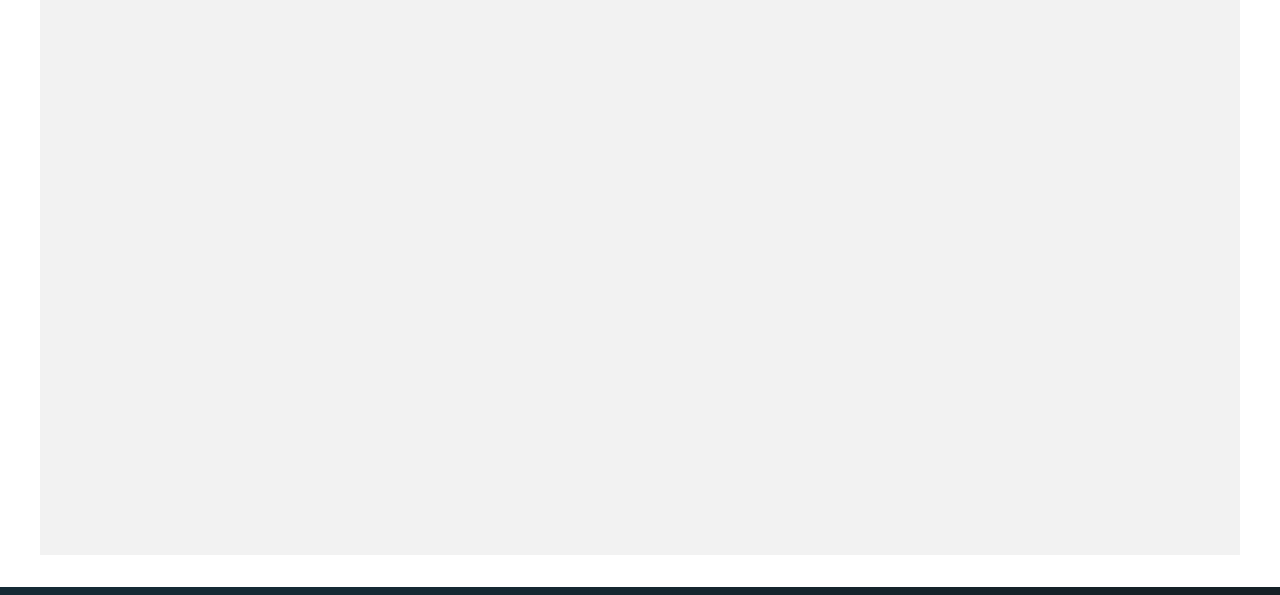
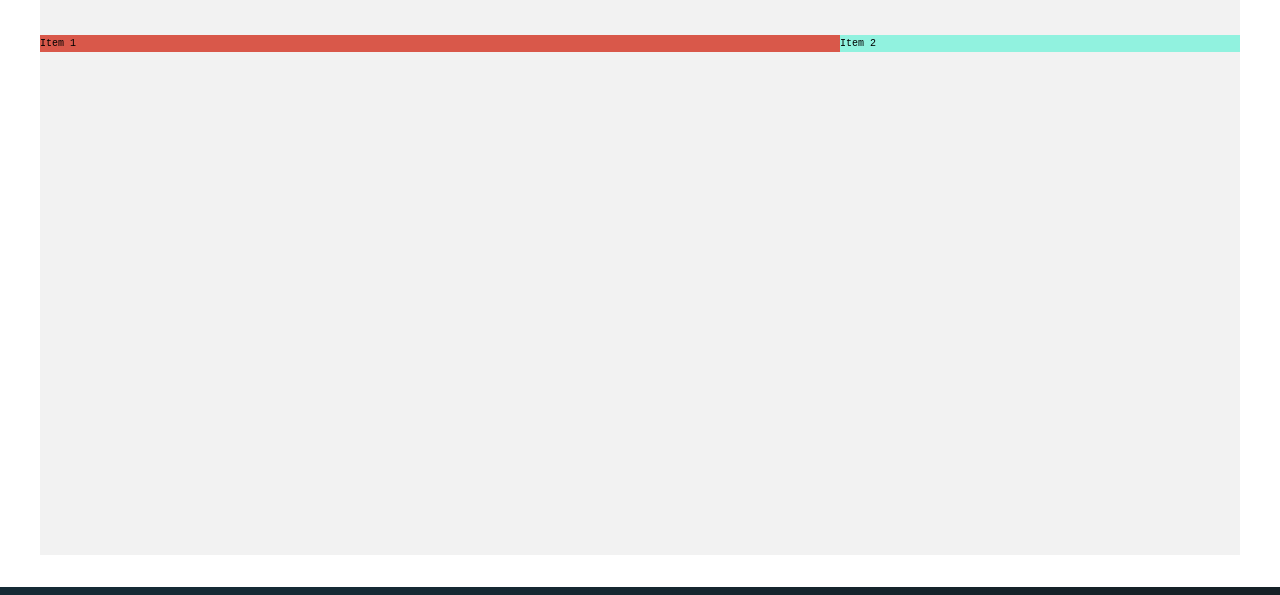
Before and after one commit to JuanBorracho/personal-portfolio-2022, a plain HTML site: page about.html in a window 1280 px wide. Shown: the part 209-804 px from the top of the page. Drawn offline with nearby package versions, Linux system fonts and the light colour scheme; a web font is replaced by a local one.

Commit message:
experimenting with flexbox layout for the about page

```diff
--- a/about.html
+++ b/about.html
@@ -37,7 +37,7 @@
       </nav>
     </header>
 
-    <section class="section">
+    <main class="section">
       <section class="section__background">
         <section class="section__container">
           <div class="section-title">
@@ -47,9 +47,20 @@
               class="section-title__img"
             />
           </div>
+          <main class="about">
+            <div class="about__row">
+              <div class="about__double-column">
+                <p class="about-item__title">Item 1</p>
+              </div>
+
+              <div class="about__column">
+                <p class="about-item__title">Item 2</p>
+              </div>
+            </div>
+          </main>
         </section>
       </section>
-    </section>
+    </main>
 
     <footer class="footer">
       <section class="footer__container">
--- a/sass/components/_portfolio.scss
+++ b/sass/components/_portfolio.scss
@@ -7,7 +7,7 @@
   margin-top: 6rem;
   display: grid;
   gap: 2rem;
-  grid-template-columns: repeat(auto-fill, minmax(20rem, 36rem));
+  grid-template-columns: repeat(auto-fit, minmax(20rem, 36rem));
   justify-content: center;
 }
 
--- a/sass/main.scss
+++ b/sass/main.scss
@@ -15,5 +15,4 @@
 @import 'layout/footer';
 
 @import 'pages/about';
-@import 'pages/contact';
 @import 'pages/home';
--- a/sass/pages/_about.scss
+++ b/sass/pages/_about.scss
@@ -0,0 +1,20 @@
+.about {
+  &__row {
+    display: flex;
+    flex-wrap: wrap;
+  }
+
+  &__double-column {
+    display: flex;
+    flex-direction: column;
+    flex: 2;
+    background-color: $color-red;
+  }
+
+  &__column {
+    display: flex;
+    flex-direction: column;
+    flex: 1;
+    background-color: $color-blue;
+  }
+}
```
Also changed, not shown: index.html (+8 -7 lines), css/style.css, sass/pages/_contact.scss (deleted), 1 other file.
